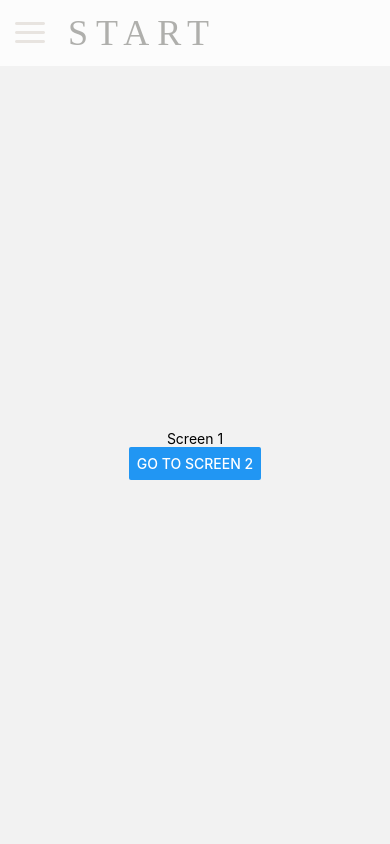
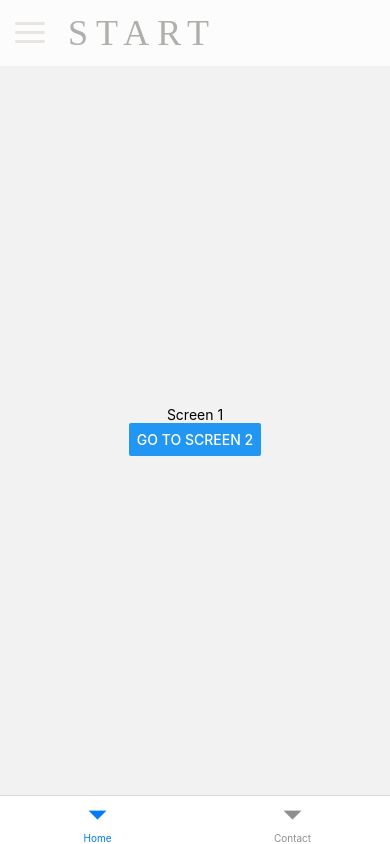
Before and after one commit to KhanShaheb34/sliding-drawer, a React Native app: screen /Home in a window 390 px wide. Built offline with nearby package versions, Linux system fonts and the light colour scheme.

Commit message:
🎨 tab router and contact

```diff
--- a/App.tsx
+++ b/App.tsx
@@ -1,6 +1,6 @@
 import styled from "styled-components/native";
-import Home from "./src/pages/home";
 import Colors from "./src/constants/colors";
+import TabRouter from "./src/pages/tabRouter";
 
 const AppWrapper = styled.View`
   flex: 1;
@@ -10,7 +10,7 @@ const AppWrapper = styled.View`
 export default function App() {
   return (
     <AppWrapper>
-      <Home />
+      <TabRouter />
     </AppWrapper>
   );
 }
--- a/package.json
+++ b/package.json
@@ -9,6 +9,7 @@
     "web": "expo start --web"
   },
   "dependencies": {
+    "@react-navigation/bottom-tabs": "^6.6.1",
     "@react-navigation/native": "^6.1.18",
     "@react-navigation/native-stack": "^6.11.0",
     "expo": "~51.0.28",
--- /dev/null
+++ b/src/pages/contact.tsx
@@ -0,0 +1,10 @@
+import { Text } from "react-native";
+import { CenteredView } from "../components/views";
+
+export default function Contact() {
+  return (
+    <CenteredView>
+      <Text>Contact</Text>
+    </CenteredView>
+  );
+}
--- a/src/pages/home.tsx
+++ b/src/pages/home.tsx
@@ -1,42 +1,11 @@
-import styled from "styled-components/native";
-import Colors from "../constants/colors";
-import Icon from "react-native-vector-icons/Feather";
 import { createNativeStackNavigator } from "@react-navigation/native-stack";
 import Screen1 from "./screen1";
 import Screen2 from "./screen2";
-import { Text } from "react-native";
-import { NavigationContainer } from "@react-navigation/native";
-
-const HomeWrapper = styled.SafeAreaView`
-  flex: 1;
-`;
-
-const LogoText = styled.Text`
-  color: ${Colors.text};
-  font-size: 36px;
-  text-transform: uppercase;
-  letter-spacing: 8px;
-  font-family: "Roboto_300Light";
-`;
-
-const NavBar = styled.View`
-  flex-direction: row;
-  align-items: center;
-  gap: 20px;
-  padding: 12px;
-`;
 
 const Stack = createNativeStackNavigator();
 
 export default function Home() {
   return (
-    <HomeWrapper>
-      <NavBar>
-        <Icon name="menu" size={36} color={Colors.menuIcon} />
-        <LogoText>Start</LogoText>
-      </NavBar>
-
-      <NavigationContainer>
     <Stack.Navigator
       initialRouteName="screen1"
       screenOptions={{ headerShown: false }}
@@ -44,7 +13,5 @@ export default function Home() {
       <Stack.Screen name="screen1" component={Screen1} />
       <Stack.Screen name="screen2" component={Screen2} />
     </Stack.Navigator>
-      </NavigationContainer>
-    </HomeWrapper>
   );
 }
--- /dev/null
+++ b/src/pages/tabRouter.tsx
@@ -0,0 +1,49 @@
+import { createBottomTabNavigator } from "@react-navigation/bottom-tabs";
+import { NavigationContainer } from "@react-navigation/native";
+import Home from "./home";
+import Contact from "./contact";
+import styled from "styled-components/native";
+import Colors from "../constants/colors";
+import Icon from "react-native-vector-icons/Feather";
+
+const HomeWrapper = styled.SafeAreaView`
+  flex: 1;
+`;
+
+const LogoText = styled.Text`
+  color: ${Colors.text};
+  font-size: 36px;
+  text-transform: uppercase;
+  letter-spacing: 8px;
+  font-family: "Roboto_300Light";
+`;
+
+const NavBar = styled.View`
+  flex-direction: row;
+  align-items: center;
+  gap: 20px;
+  padding: 12px;
+`;
+
+const Tab = createBottomTabNavigator();
+
+export default function TabRouter() {
+  return (
+    <HomeWrapper>
+      <NavBar>
+        <Icon name="menu" size={36} color={Colors.menuIcon} />
+        <LogoText>Start</LogoText>
+      </NavBar>
+
+      <NavigationContainer>
+        <Tab.Navigator
+          initialRouteName="Home"
+          screenOptions={{ headerShown: false }}
+        >
+          <Tab.Screen name="Home" component={Home} />
+          <Tab.Screen name="Contact" component={Contact} />
+        </Tab.Navigator>
+      </NavigationContainer>
+    </HomeWrapper>
+  );
+}
```
Also changed, not shown: 1 other file (tests, documents, lock files or other folders). Lines whose indentation alone changed are shown as unchanged.
